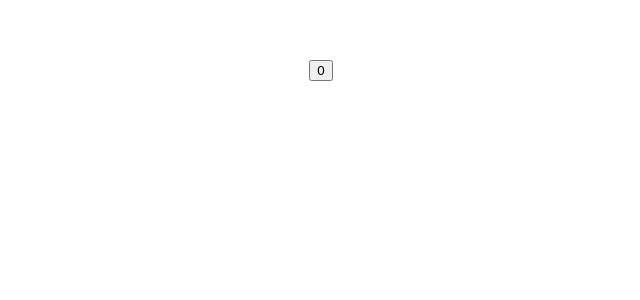
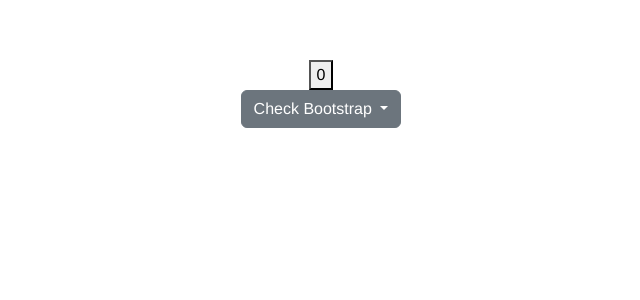
Before and after one commit to paulsparks/local-chatroom, a Vue app: page / in a window 1280 px wide. Shown: the top 300 px of the page, without its empty margins (319-959 px from the left). Built offline with nearby package versions, Linux system fonts and the light colour scheme.

Commit message:
Added Bootstrap 5

```diff
--- a/package.json
+++ b/package.json
@@ -13,6 +13,8 @@
   },
   "main": "background.js",
   "dependencies": {
+    "@popperjs/core": "^2.11.6",
+    "bootstrap": "^5.2.2",
     "core-js": "^3.8.3",
     "vue": "^3.2.13"
   },
--- a/src/App.vue
+++ b/src/App.vue
@@ -1,14 +1,14 @@
 <template>
-  <HelloWorld/>
+  <CountingExample/>
 </template>
 
 <script>
-import HelloWorld from './components/HelloWorld.vue'
+import CountingExample from './components/CountingExample.vue';
 
 export default {
   name: 'App',
   components: {
-    HelloWorld
+    CountingExample
   }
 }
 </script>
--- /dev/null
+++ b/src/components/CountingExample.vue
@@ -0,0 +1,40 @@
+<script>
+  export default {
+    data() {
+      return {
+        number: 0
+      }
+    },
+
+    methods: {
+      incrementNumber() {
+        this.number++
+      }
+    }
+  }
+</script>
+
+<template>
+  <button @:click="number++">{{ number }}</button>
+  <div class="dropdown">
+    <button
+      class="btn btn-secondary dropdown-toggle"
+      type="button"
+      id="dropdownMenuButton1"
+      data-bs-toggle="dropdown"
+      aria-expanded="false"
+    >
+      Check Bootstrap
+    </button>
+    <ul class="dropdown-menu" aria-labelledby="dropdownMenuButton1">
+      <li><a class="dropdown-item" href="#">Action</a></li>
+      <li><a class="dropdown-item" href="#">Another action</a></li>
+      <li><a class="dropdown-item" href="#">Something else here</a></li>
+    </ul>
+  </div>
+</template>
+
+<!-- Add "scoped" attribute to limit CSS to this component only -->
+<style scoped>
+
+</style>
--- a/src/components/HelloWorld.vue
+++ /dev/null
@@ -1,24 +0,0 @@
-<script>
-  export default {
-    data() {
-      return {
-        number: 0
-      }
-    },
-
-    methods: {
-      incrementNumber() {
-        this.number++
-      }
-    }
-  }
-</script>
-
-<template>
-  <button v-on:click="incrementNumber">{{ number }}</button>
-</template>
-
-<!-- Add "scoped" attribute to limit CSS to this component only -->
-<style scoped>
-
-</style>
--- a/src/main.js
+++ b/src/main.js
@@ -1,4 +1,6 @@
 import { createApp } from 'vue'
 import App from './App.vue'
+import "bootstrap/dist/css/bootstrap.min.css"
+import "bootstrap"
 
 createApp(App).mount('#app')
```
Also changed, not shown: 1 other file (tests, documents, lock files or other folders).
